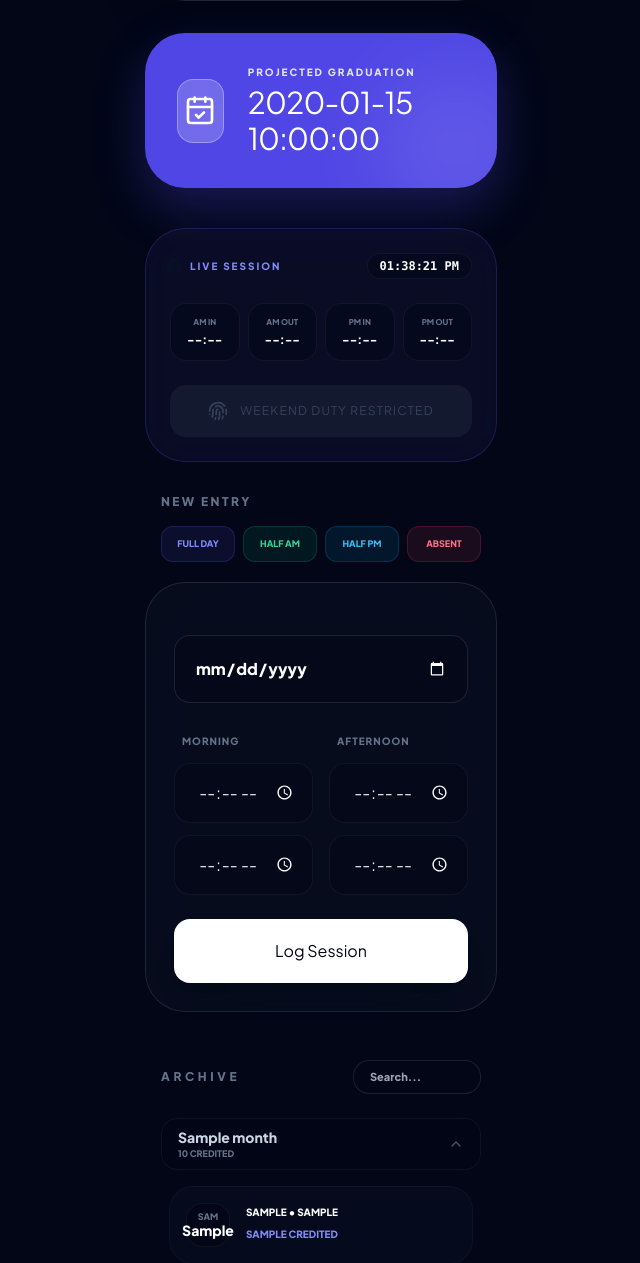
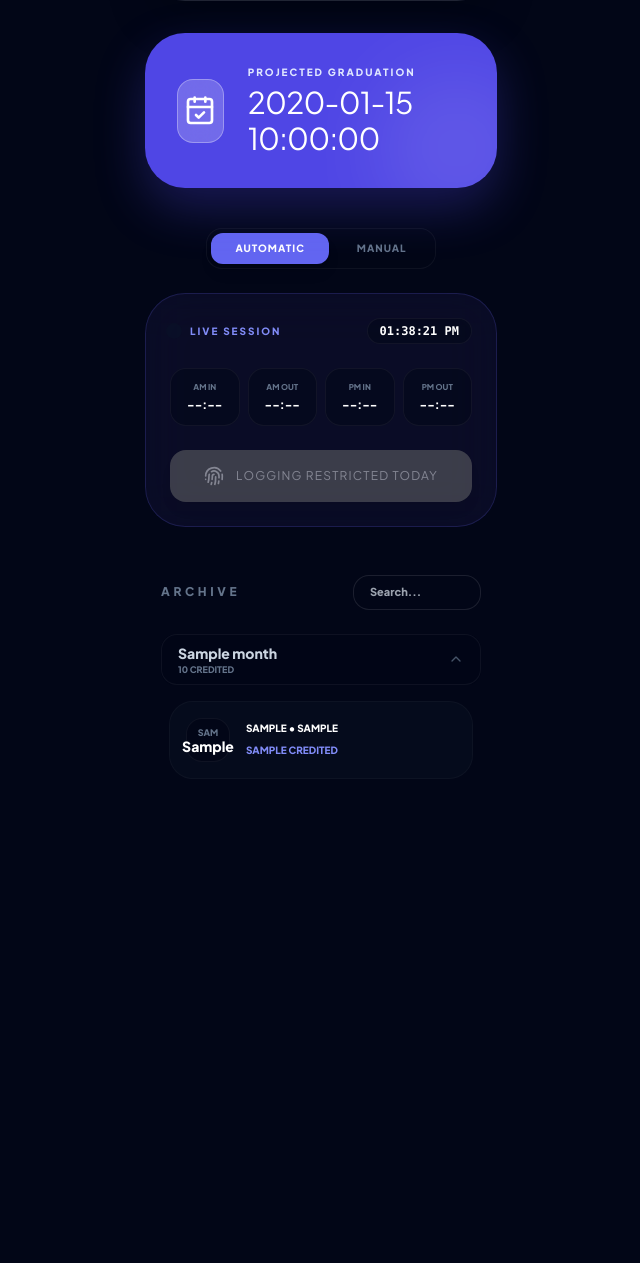
Before and after one commit to Amitred11/ojt, a Python web app: template templates/main/index.html in a window 1280 px wide. Shown: the part 1025-2288 px from the top of the page, without its empty margins (319-959 px from the left). After the commit the page ends 1804 px from the top, so only its background shows below. Run offline with Jinja, Linux system fonts and the light colour scheme; the template is opened without the code that fills it: most values are stand-ins (such as "Sample title", 1, 10 or a date in 2020); some libraries are stand-ins or nearby versions.

Commit message:
CHANGE: COMBINED LIVE INPUT AND MANUAL

```diff
--- a/templates/main/index.html
+++ b/templates/main/index.html
@@ -353,7 +353,18 @@
         </div>
     </div>
 
-    <!-- LIVE PUNCH SYSTEM -->
+<!-- LOGGING HUB -->
+<div class="mb-12">
+    <!-- MODE SWITCHER -->
+    <div class="flex justify-center mb-6">
+        <div class="bg-slate-950/50 p-1 rounded-2xl border border-white/5 flex gap-1">
+            <button onclick="setLogMode('live')" id="mode-live-btn" class="px-6 py-2 rounded-xl text-[10px] font-black uppercase tracking-widest transition-all bg-indigo-500 text-white shadow-lg">Automatic</button>
+            <button onclick="setLogMode('manual')" id="mode-manual-btn" class="px-6 py-2 rounded-xl text-[10px] font-black uppercase tracking-widest transition-all text-slate-500 hover:text-white">Manual</button>
+        </div>
+    </div>
+
+    <!-- 1. AUTOMATIC MODE (LIVE TRACKER) -->
+    <div id="section-live" class="block animate-in fade-in zoom-in duration-300">
         <div id="live-tracker" class="bg-indigo-950/30 border border-indigo-500/20 rounded-[2.5rem] p-5 sm:p-6 mb-8 backdrop-blur-xl">
             <div class="flex items-center justify-between mb-6">
                 <div class="flex items-center gap-3">
@@ -363,7 +374,6 @@
                 <p id="live-clock" class="text-xs font-black text-white font-mono bg-slate-950/50 px-3 py-1 rounded-full border border-white/5"></p>
             </div>
 
-    <!-- Grid: 2 columns on mobile, 4 on desktop -->
             <div class="grid grid-cols-2 sm:grid-cols-4 gap-2 mb-6">
                 <div id="status-am_in" class="bg-slate-950/50 border {% if today_log.am_in %}border-indigo-500/50 bg-indigo-500/5{% else %}border-white/5{% endif %} p-3 rounded-2xl text-center transition-all">
                     <p class="text-[8px] font-black text-slate-500 uppercase mb-1">AM In</p>
@@ -396,9 +406,10 @@
                 </span>
             </button>
         </div>
+    </div>
 
-    <!-- 4. LOG FORM -->
-    <div class="mb-12" id="log-section">
+    <!-- 2. MANUAL MODE (ORIGINAL FORM DESIGN) -->
+    <div id="section-manual" class="hidden animate-in fade-in slide-in-from-bottom-4 duration-300">
         <div class="flex flex-col gap-4 mb-5 px-4">
             <div class="flex justify-between items-center">
                 <div class="flex items-center gap-3">
@@ -441,6 +452,7 @@
                 <button type="submit" id="submit-btn" class="w-full bg-white text-slate-950 font-900 py-5 rounded-2xl shadow-xl mt-6">Log Session</button>
             </div>
         </form>
+    </div>
 </div>
 
     <!-- 5. ARCHIVE -->
@@ -525,44 +537,60 @@
         }
     });
 
+// --- MODE SWITCHER ---
+function setLogMode(mode) {
+    const liveSec = document.getElementById('section-live');
+    const manualSec = document.getElementById('section-manual');
+    const liveBtn = document.getElementById('mode-live-btn');
+    const manualBtn = document.getElementById('mode-manual-btn');
+
+    if (mode === 'live') {
+        liveSec.classList.remove('hidden');
+        manualSec.classList.add('hidden');
+        liveBtn.className = "px-6 py-2 rounded-xl text-[10px] font-black uppercase tracking-widest transition-all bg-indigo-500 text-white shadow-lg";
+        manualBtn.className = "px-6 py-2 rounded-xl text-[10px] font-black uppercase tracking-widest transition-all text-slate-500 hover:text-white";
+    } else {
+        liveSec.classList.add('hidden');
+        manualSec.classList.remove('hidden');
+        manualBtn.className = "px-6 py-2 rounded-xl text-[10px] font-black uppercase tracking-widest transition-all bg-indigo-500 text-white shadow-lg";
+        liveBtn.className = "px-6 py-2 rounded-xl text-[10px] font-black uppercase tracking-widest transition-all text-slate-500 hover:text-white";
+    }
+}
+
+// --- RESTRICTION ENGINE (MAINTAINS ORIGINAL DESIGN) ---
 function checkDateRestrictions() {
-    // 1. Setup variables
     const dateInput = document.getElementById('log_date');
-    const dateStr = dateInput.value; // Date from the manual form
-    const todayStr = new Date().toLocaleDateString('en-CA'); // YYYY-MM-DD format for today
+    const dateStr = dateInput.value;
+    const todayStr = new Date().toLocaleDateString('en-CA'); // YYYY-MM-DD
 
-    // 2. Define the restriction logic as a reusable helper
-    const isRestricted = (targetDateStr) => {
-        const [y, m, d] = targetDateStr.split('-').map(Number);
+    const getBlockStatus = (targetDate) => {
+        const [y, m, d] = targetDate.split('-').map(Number);
         const dateObj = new Date(y, m - 1, d);
-        const dayOfWeek = dateObj.getDay(); // 0 = Sunday, 6 = Saturday
+        const dayOfWeek = dateObj.getDay();
+        const isWeekend = (dayOfWeek === 0 || dayOfWeek === 6);
+        const isHoliday = HOLIDAYS.includes(targetDate);
 
-        const isWeekend = (dayOfWeek === 0 || dayOfWeek === 6);
-        const isHoliday = HOLIDAYS.includes(targetDateStr);
-
-        // Match these IDs with your checkboxes
         const weekendAllowed = document.querySelector('input[name="allow_weekend_duty"]').checked;
         const holidayAllowed = document.querySelector('input[name="allow_holiday_duty"]').checked;
 
         const blockWeekend = isWeekend && !weekendAllowed;
         const blockHoliday = isHoliday && !holidayAllowed;
 
-        return { blocked: blockWeekend || blockHoliday, type: isWeekend ? 'Weekend' : 'Holiday' };
+        return { blocked: blockWeekend || blockHoliday, type: isWeekend ? "Weekend" : "Holiday" };
     };
 
-    // 3. Handle MANUAL FORM Restrictions (The Date Picker)
+    // 1. ORIGINAL MANUAL FORM RESTRICTIONS
     if (dateStr) {
-        const manualCheck = isRestricted(dateStr);
+        const status = getBlockStatus(dateStr);
         const overlay = document.getElementById('restriction-overlay');
         const badge = document.getElementById('status-badge');
         const controls = document.querySelectorAll('.quick-btn');
 
-        if (manualCheck.blocked) {
+        if (status.blocked) {
             overlay.classList.remove('hidden');
             overlay.classList.add('flex');
-            document.getElementById('restriction-msg').innerText = `${manualCheck.type} Logging Blocked`;
-
-            badge.innerText = manualCheck.type;
+            document.getElementById('restriction-msg').innerText = `${status.type} Logging Blocked`;
+            badge.innerText = status.type;
             badge.className = "px-3 py-1 rounded-full text-[9px] font-black uppercase bg-rose-500/10 text-rose-500 border border-rose-500/20";
             badge.classList.remove('hidden');
             controls.forEach(b => { b.style.opacity = '0.3'; b.style.pointerEvents = 'none'; });
@@ -574,21 +602,19 @@
         }
     }
 
-    // 4. Handle LIVE PUNCH Button Restrictions (Check Today)
+    // 2. LIVE PUNCH BUTTON RESTRICTIONS
     const punchBtn = document.getElementById('punch-btn');
     if (punchBtn) {
-        const todayCheck = isRestricted(todayStr);
-
-        if (todayCheck.blocked) {
+        const todayStatus = getBlockStatus(todayStr);
+        if (todayStatus.blocked) {
             punchBtn.disabled = true;
-            punchBtn.className = "w-full bg-slate-800 text-slate-500 font-900 py-4 rounded-2xl flex items-center justify-center gap-3 cursor-not-allowed opacity-50";
-            punchBtn.querySelector('span').innerText = `${todayCheck.type} Duty Restricted`;
+            punchBtn.classList.add('opacity-50', 'grayscale', 'cursor-not-allowed');
+            punchBtn.querySelector('span').innerText = "Logging Restricted Today";
         } else {
-            // Only re-enable if the day isn't already fully completed
             const isComplete = document.querySelector('#status-pm_out .time-val').innerText !== '--:--';
             if (!isComplete) {
                 punchBtn.disabled = false;
-                punchBtn.className = "w-full bg-indigo-500 hover:bg-indigo-400 text-white font-900 py-4 rounded-2xl shadow-lg transition-all active:scale-95 flex items-center justify-center gap-3";
+                punchBtn.classList.remove('opacity-50', 'grayscale', 'cursor-not-allowed');
             }
         }
     }
@@ -614,6 +640,7 @@
     }
 
     function editLog(id, date, amIn, amOut, pmIn, pmOut) {
+        setLogMode('manual');
         document.getElementById('log_id').value = id;
         document.getElementById('log_date').value = date;
         document.getElementById('am_in').value = amIn;
@@ -793,36 +820,39 @@ updateClock();
 
 async function handlePunch() {
     const btn = document.getElementById('punch-btn');
-    const originalContent = btn.innerHTML;
-
     btn.disabled = true;
-    btn.innerHTML = '<i data-lucide="loader-2" class="w-5 h-5 animate-spin"></i>';
+    btn.innerHTML = '<i data-lucide="loader-2" class="w-4 h-4 animate-spin"></i>';
     lucide.createIcons();
 
     try {
-        const response = await fetch('/punch', { method: 'POST' });
-        const data = await response.json();
-
-        // Refresh all containers, INCLUDING the live-tracker
-        const refreshRes = await fetch(window.location.href);
-        const html = await refreshRes.text();
+        await fetch('/punch', { method: 'POST' });
+        const response = await fetch(window.location.href);
+        const html = await response.text();
         const doc = (new DOMParser()).parseFromString(html, 'text/html');
 
-        // ADD 'live-tracker' TO THIS ARRAY
-        ['stats-container', 'intelligence-container', 'eta-container', 'archive-container', 'live-tracker'].forEach(id => {
+        ['stats-container', 'intelligence-container', 'eta-container', 'archive-container', 'section-live'].forEach(id => {
             const el = document.getElementById(id);
-            const newEl = doc.getElementById(id);
-            if(el && newEl) el.innerHTML = newEl.innerHTML;
+            if(el) el.innerHTML = doc.getElementById(id).innerHTML;
         });
 
         lucide.createIcons();
         checkDateRestrictions();
     } catch (err) {
-        console.error("Punch failed", err);
+        console.error(err);
     }
-    // Button will be restored by the container refresh
 }
 
+// Ensure clock and initial restrictions run
+document.addEventListener('DOMContentLoaded', () => {
+    updateClock();
+    checkDateRestrictions();
+});
+
+// Run on boot
+document.addEventListener('DOMContentLoaded', () => {
+    updateClock();
+    checkDateRestrictions();
+});
 // 3. Optional: Sync the Live Tracker status on page load
 function syncLiveTracker() {
     const today = new Date().toISOString().split('T')[0];
```
Lines whose indentation alone changed are shown as unchanged.
